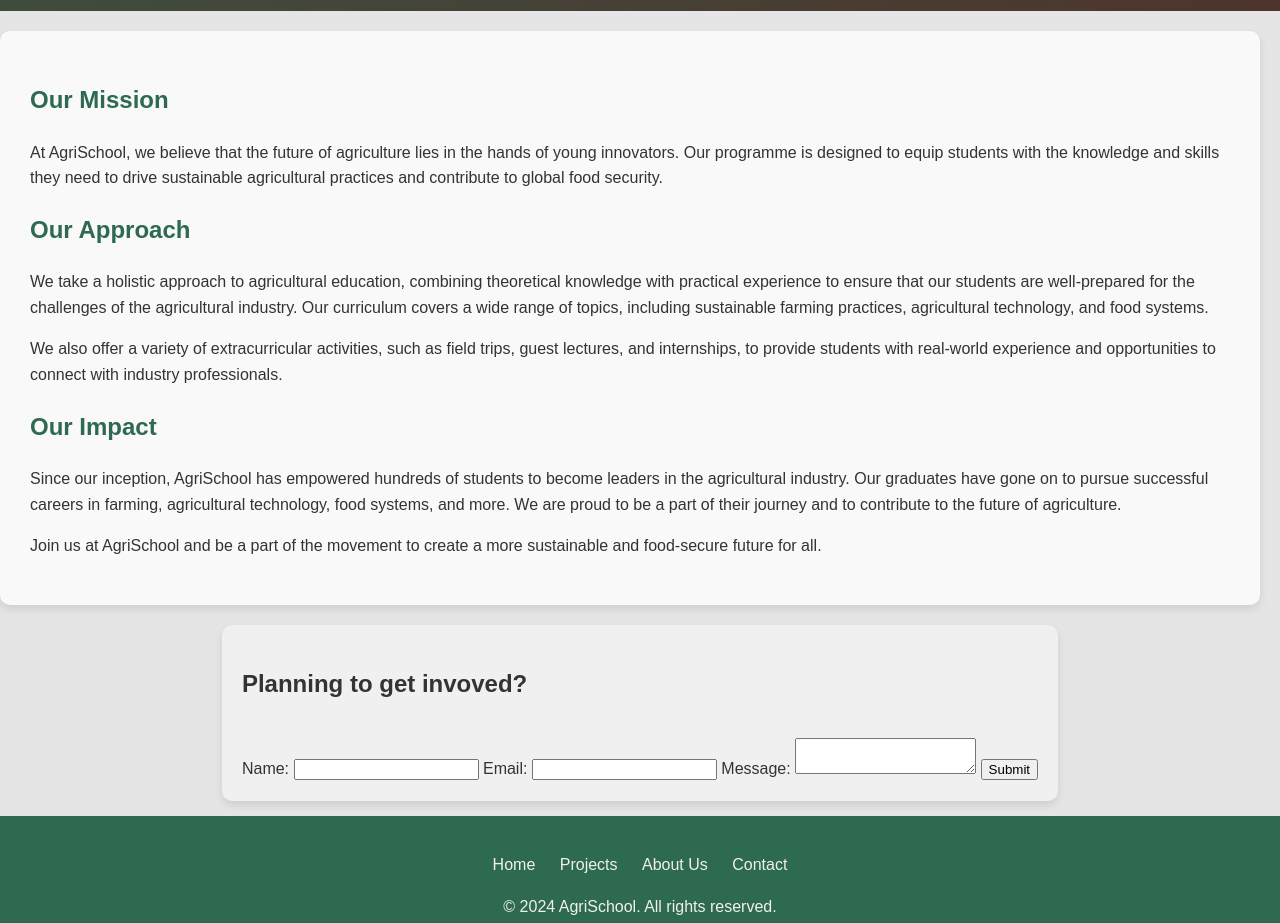
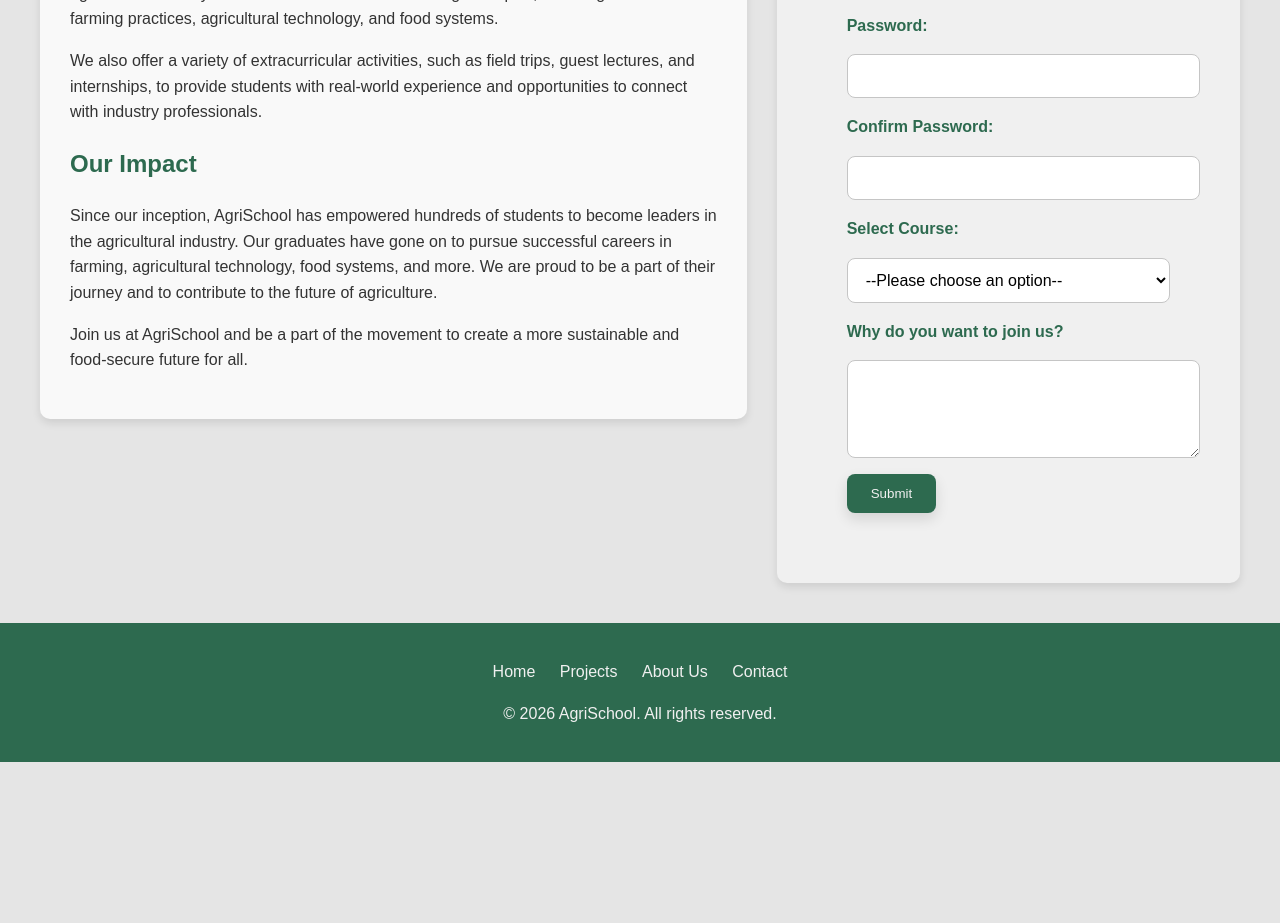
Before and after one commit to kavutsss/Direct-to-school-Agri-, a plain HTML site: page about.html in a window 1280 px wide. Shown: the part 1639-2562 px from the top of the page. After the commit the page ends 2401 px from the top, so only its background shows below. Drawn offline with Linux system fonts and the light colour scheme.

Commit message:
Created several javaScript files,changed outline of my form on about.html ,Added a Phone on index.html and contact.html ,In project.html api would show change in weather,soilpH and crop-suggest

```diff
--- a/about.html
+++ b/about.html
@@ -8,7 +8,7 @@
 </head>
 <body>
     <nav class="navbar">
-        <div class="logo">AgriSchool</div>
+        <div class="logo">AgriSchoolCo</div>
         <ul class="nav-links">
             <li><a href="index.html">Home</a></li>
             <li><a href="project.html">Projects</a></li>
@@ -24,6 +24,7 @@
         <p>Offering various course opportunities to choose from with a variety of schools at your disposal</p>
          <p>We are in liase with the government to increase both food production and its accessibility countrywide, and are offering great and suitable courses o our own campus grounds.</p>
     </header>
+    <section class="about-page-grid">
         <section class="about">
             <h2>Our Mission</h2>
             <p>At AgriSchool, we believe that the future of agriculture lies in the hands of young innovators. Our programme is designed to equip students with the knowledge and skills they need to drive sustainable agricultural practices and contribute to global food security.</p>
@@ -35,16 +36,28 @@
             <p>Join us at AgriSchool and be a part of the movement to create a more sustainable and food-secure future for all.</p>
         </section>
         <section class="form-input">
-        <h2>Planning to get invoved?</h2>
+            <h2>Wanna get involved?</h2>
             <form action="submit-form.php" method="post">
                 <label for="name">Name:</label>
                 <input type="text" id="name" name="name" required>
                 <label for="email">Email:</label>
                 <input type="email" id="email" name="email" required>
-            <label for="message">Message:</label>
-            <textarea id="message" name="message" required></textarea>
+                <label for="password">Password:</label>
+                <input type="password" id="password" name="password" required>
+                <label for="confirm-password">Confirm Password:</label>
+                <input type="password" id="confirm-password" name="confirm-password" required>
+                <label for="course">Select Course:</label>
+                <select id="course" name="course" required>
+                    <option value="">--Please choose an option--</option>
+                    <option value="sustainable-farming">Sustainable Farming</option>
+                    <option value="agricultural-technology">Agricultural Technology</option>
+                    <option value="food-systems">Food Systems</option>
+                </select>
+                <label for="message">Why do you want to join us?</label>
+                <textarea id="message" name="message" rows="4" required></textarea>
                 <button type="submit">Submit</button>
             </form>
+        </section>
     </section>
     <footer class="footer">
         <ul class="nav-links">
@@ -53,7 +66,7 @@
             <li><a href="about.html">About Us</a></li>
             <li><a href="contact.html">Contact</a></li>
         </ul>
-        <p>&copy; 2024 AgriSchool. All rights reserved.</p>
+        <p>&copy; 2026 AgriSchool. All rights reserved.</p>
     </footer>
 </body>
 </html>
--- a/style.css
+++ b/style.css
@@ -77,7 +77,8 @@ header.hero p {
 
 /* Images in hero - responsive and rounded corners */
 header.hero img {
-    max-width: 100%;
+    max-width: 700px;
+    width: 90%;
     height: auto;
     margin: 20px 0;
     border-radius: 10px;
@@ -116,9 +117,83 @@ section {
     margin-bottom: 15px;
     gap: 15px;
     background-color: #f0f0f0;
-    padding: 20px;
+    padding: 70px;
     border-radius: 10px;
     box-shadow: 0 4px 8px rgba(0,0,0,0.1);
+}
+.form-input h2 {
+    color: #2d6a4f;
+    margin-bottom: 20px;
+    align-self: center;
+}
+
+.about-page-grid {
+    display: flex;
+    gap: 30px;
+    align-items: flex-start;
+    justify-content: center;
+    max-width: 1200px;
+    margin: 0 auto;
+    padding: 40px 20px;
+}
+
+.about-page-grid .about {
+    flex: 2;
+}
+
+.about-page-grid .form-input {
+    flex: 1;
+    min-width: 320px;
+    margin-bottom: 0;
+}
+
+.about-page-grid .form-input form {
+    display: flex;
+    flex-direction: column;
+    gap: 16px;
+}
+
+.about-page-grid .form-input label {
+    font-weight: 600;
+    color: #2d6a4f;
+}
+
+.about-page-grid .form-input input,
+.about-page-grid .form-input select,
+.about-page-grid .form-input textarea {
+    width: 100%;
+    padding: 12px 14px;
+    border: 1px solid #c5c5c5;
+    border-radius: 8px;
+    background-color: #ffffff;
+    font-size: 1rem;
+    outline: none;
+    transition: border-color 0.2s ease, box-shadow 0.2s ease;
+}
+
+.about-page-grid .form-input input:focus,
+.about-page-grid .form-input select:focus,
+.about-page-grid .form-input textarea:focus {
+    border-color: #2d6a4f;
+    box-shadow: 0 0 0 3px rgba(45, 106, 79, 0.12);
+}
+
+.about-page-grid .form-input button {
+    width: fit-content;
+    background-color: #2d6a4f;
+    color: #f0f0f0;
+    border: none;
+    padding: 12px 24px;
+    border-radius: 8px;
+    cursor: pointer;
+    box-shadow: 0 6px 14px rgba(0,0,0,0.12);
+    transition: background-color 0.3s ease, transform 0.2s ease, box-shadow 0.3s ease;
+}
+
+.about-page-grid .form-input button:hover {
+    background-color: #4e342e;
+    transform: translateY(-2px);
+    box-shadow: 0 10px 18px rgba(0,0,0,0.18);
 }
 
 /* Specific sections - light background, rounded corners, shadow */
@@ -234,12 +309,32 @@ section {
 }
 
 .footer a:hover {
-    text-decoration: underline;
-    background-color: #4e342e;
+    text-decoration:none;
+    background-color: #2a533f;
     padding: 2px 4px;
     border-radius: 3px;
 }
+.footer-action {
+    display: flex;
+    justify-content: center;
+    margin: 20px 0 10px;
+}
 
+.footer-button {
+    padding: 14px 28px;
+    border-radius: 8px;
+    background-color: #4e342e;
+    color: #f0f0f0;
+    box-shadow: 0 8px 18px rgba(0, 0, 0, 0.22);
+    transition: transform 0.3s ease, box-shadow 0.3s ease, background-color 0.3s ease;
+}
+
+.footer-button:hover,
+.footer-button:focus-visible {
+    background-color: #2a533f;
+    transform: translateY(-3px);
+    box-shadow: 0 14px 26px rgba(0, 0, 0, 0.28);
+}
 /* Mobile styles - adjusts for small screens */
 @media (max-width: 768px) {
     .navbar {
```
Also changed, not shown: contact.html (+3 -2 lines), index.html (+5 -1 lines), project.html (+25 -3 lines), main.js (added). Lines whose indentation alone changed are shown as unchanged.
